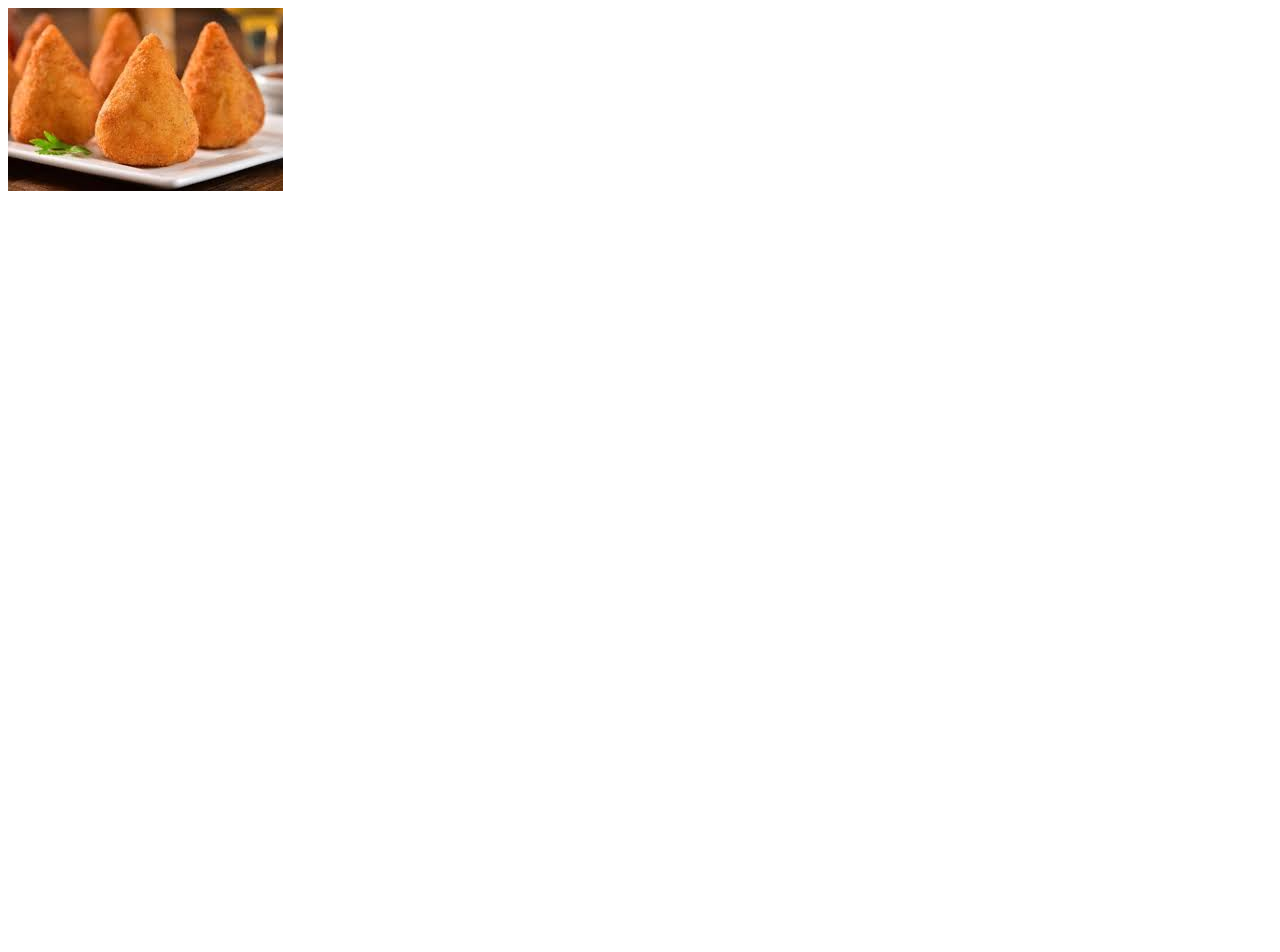
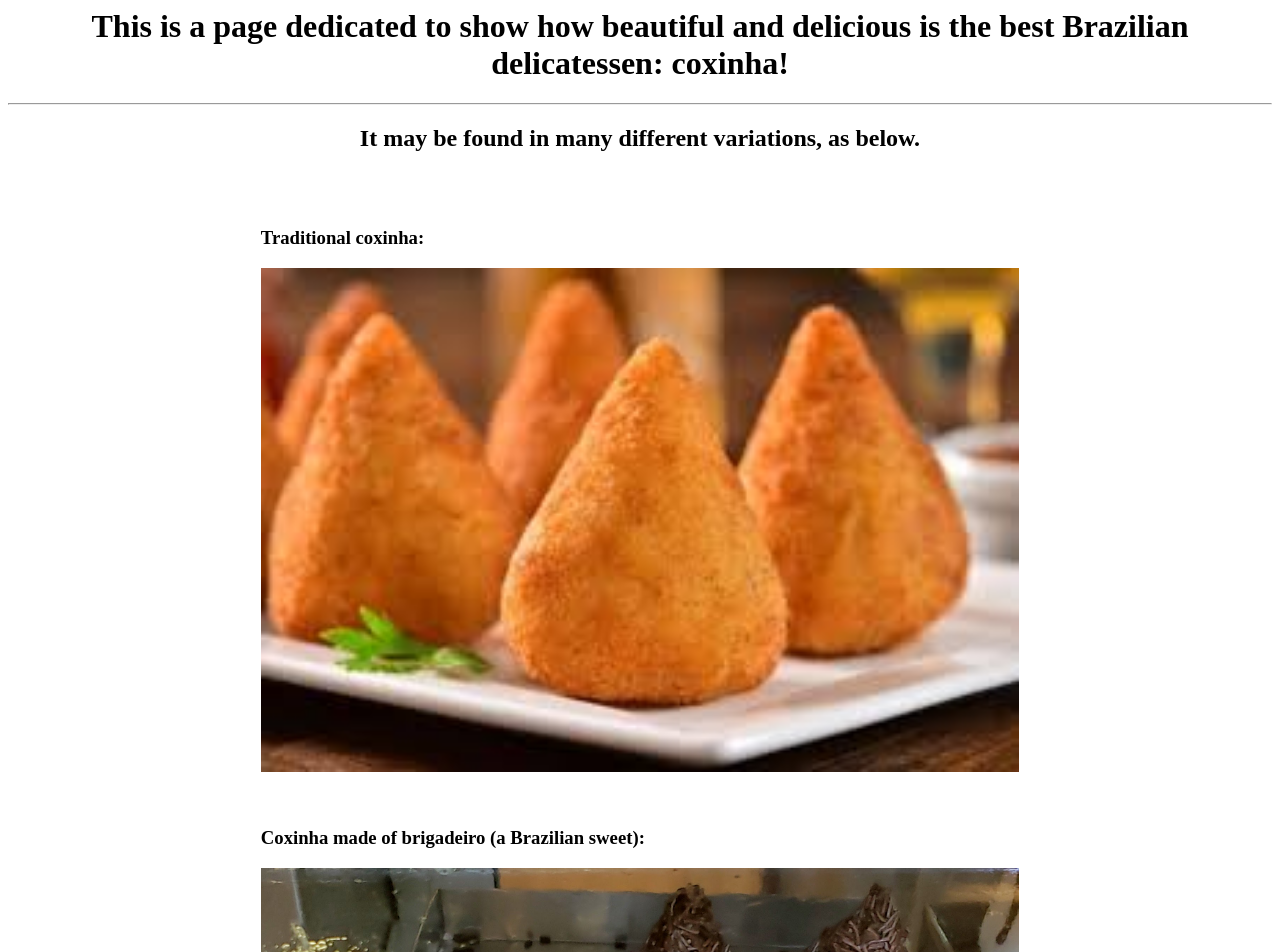
Before and after one commit to mendelson/acoxinha, a plain HTML site: page index.html in a window 1280 px wide. Shown: the top 952 px of the page. Before the commit the page ends 800 px from the top, so only its background shows below. Drawn offline with Linux system fonts and the light colour scheme.

Commit message:
Update index.html

```diff
--- a/index.html
+++ b/index.html
@@ -1,6 +1,7 @@
 <html>
 <head>
   <title>Coxinha</title>
+  <link rel="stylesheet" type="text/css" href="style.css">
   <!-- Global site tag (gtag.js) - Google Analytics -->
   <script async src="https://www.googletagmanager.com/gtag/js?id=UA-122359949-2"></script>
   <script>
@@ -13,6 +14,23 @@
 
 </head>
 <body>
+  <h1>This is a page dedicated to show how beautiful and delicious is the best Brazilian delicatessen: coxinha!</h1>
+
+  <hr />
+
+  <h2>It may be found in many different variations, as below.</h2>
+
+  <br />
+  <br />
+
+  <h3>Traditional coxinha:</h3>
   <img src="coxinha.jpg" />
+
+  <br />
+  <br />
+
+  <h3>Coxinha made of brigadeiro (a Brazilian sweet):</h3>
+  <img src="coxinha_brigadeiro.jpg" />
+
 </body>
 </html>
```
